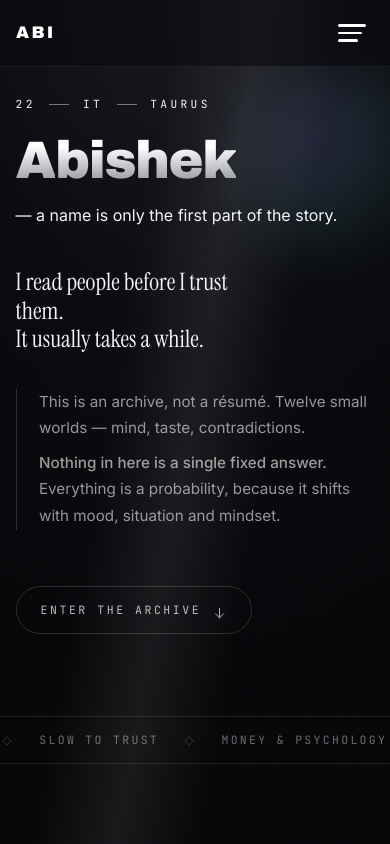
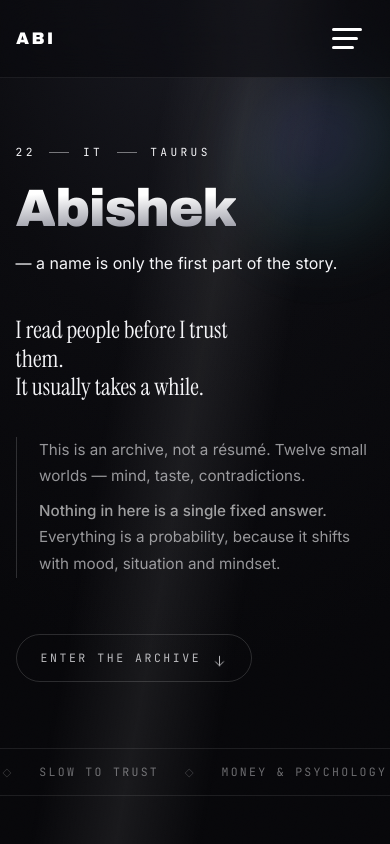
Before and after one commit to Abishek66r/abi-site, a React (Vite) app: page / in a window 390 px wide. Shown: the top 844 px of the page. Built offline with nearby package versions, Linux system fonts and the light colour scheme.

Commit message:
Fix mobile UI: enlarge hamburger, increase hero top padding to prevent nav overlap

```diff
--- a/src/index.css
+++ b/src/index.css
@@ -99,16 +99,16 @@ button { font: inherit; cursor: pointer; }
 }
 .nav__list a:hover, .nav__list a:focus-visible { opacity: 1; background: rgba(128,128,128,.18); }
 .nav__toggle {
-  display: none; background: none; border: 0; padding: .5rem;
-  margin-left: auto; flex-direction: column; gap: 5px;
+  display: none; background: none; border: 0; padding: .75rem;
+  margin-left: auto; flex-direction: column; gap: 6px;
   cursor: pointer; transition: all .3s ease;
 }
 .nav__toggle span {
-  display: block; width: 24px; height: 2.5px; background: currentColor;
+  display: block; width: 26px; height: 3px; background: currentColor;
   border-radius: 2px; transition: all .35s cubic-bezier(.16, 1, .3, 1);
 }
-.nav__toggle span:nth-child(1) { width: 28px; }
-.nav__toggle span:nth-child(3) { width: 20px; }
+.nav__toggle span:nth-child(1) { width: 30px; }
+.nav__toggle span:nth-child(3) { width: 22px; }
 
 .nav__toggle:hover span:nth-child(1) { width: 24px; }
 .nav__toggle:hover span:nth-child(3) { width: 24px; }
@@ -143,7 +143,9 @@ button { font: inherit; cursor: pointer; }
 }
 @media (max-width: 640px) {
   .u--hero {
-    padding-top: clamp(6rem, 15vw, 7rem);
+    padding-top: 9rem;
+    justify-content: flex-start;
+    padding-bottom: 3rem;
   }
 }
 .hero__sweep {
```
